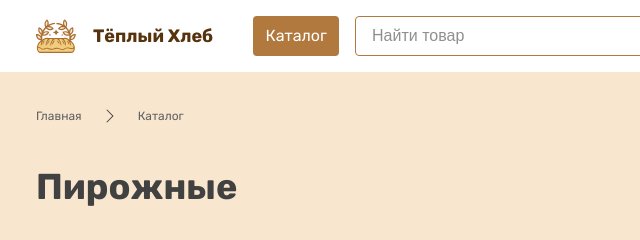
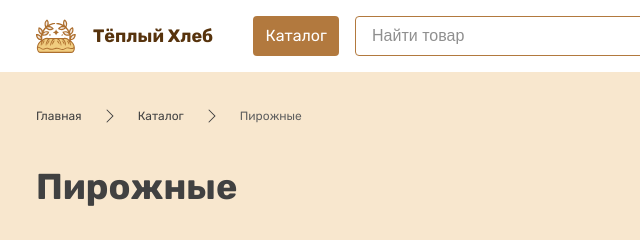
Before and after one commit to pixelslogic/bakery, a website built with Vite: page source/filter.html in a window 1280 px wide. Shown: the top 240 px of the page, 0-640 px from the left. Built offline with nearby package versions, Linux system fonts and the light colour scheme.

Commit message:
feat: add change category

```diff
--- a/source/filter.html
+++ b/source/filter.html
@@ -4,7 +4,7 @@
   <meta charset="UTF-8">
   <meta name="viewport" content="width=device-width, initial-scale=1.0">
   <title>Тёплый Хлеб</title>
-  <meta name="description" content="Онлайн магазин пекарни Тёплый Хлеб">
+  <meta name="description" content="Каталог товаров пекарни Тёплый Хлеб">
   <link rel="icon" href="assets/favicon.ico">
   <link rel="icon" type="image/png" sizes="32x32" href="./assets/favicon/favicon-32x32.png">
   <link rel="apple-touch-icon" sizes="180x180" href="./assets/favicon/apple-touch-icon.png">
@@ -21,16 +21,13 @@
             <svg class="logo__svg" width="40" height="35">
               <use href="./assets/images/icon/sprite.svg#logo"></use>
             </svg>
-            <span class="logo__text">
-              Тёплый Хлеб
-            </span>
+            <span class="logo__text">Тёплый Хлеб</span>
           </a>
 
           <button class="catalog-btn button" type="button" aria-label="catalog button">
             <svg class="catalog-btn__svg catalog-btn__svg--open" width="24" height="24">
               <use href="./assets/images/icon/sprite.svg#burger"></use>
             </svg>
-
             <svg class="catalog-btn__svg catalog-btn__svg--close" width="24" height="24">
               <use href="./assets/images/icon/sprite.svg#burger-close"></use>
             </svg>
@@ -133,15 +130,19 @@
   <main class="main">
     <div class="container">
       <div class="catalog__nav">
-        <span class="catalog__text">Главная</span>
+        <a class="catalog__text" href="index.html">Главная</a>
         <svg class="catalog__svg" width="24" height="24">
           <use href="./assets/images/icon/sprite.svg#arrow"></use>
         </svg>
-        <span class="catalog__text">Каталог</span>
+        <a class="catalog__text" href="index.html#catalog">Каталог</a>
+        <svg class="catalog__svg" width="24" height="24">
+          <use href="./assets/images/icon/sprite.svg#arrow"></use>
+        </svg>
+        <span class="catalog__text" id="breadcrumb-category">Категория</span>
       </div>
 
       <section class="filter">
-        <h2 class="filter__title title">Пирожные</h2>
+        <h2 class="filter__title title" id="category-title">Загрузка...</h2>
         <div class="filter__categories">
           <button class="filter__category-btn filter__category-btn--active" data-category="our-production">
             <span>Товары нашего производства</span>
@@ -204,38 +205,35 @@
           </form>
 
           <div class="card__wrapper-two">
+            <!-- Сетка товаров -->
             <ul class="card__list" id="products-list">
               <li class="card__item">
                 <p>Загрузка товаров...</p>
               </li>
             </ul>
+
             <button class="card__show-btn" type="button">Показать ещё</button>
+
             <nav class="pagination" aria-label="Пагинация">
               <ul class="pagination__list">
                 <li class="pagination__item">
                   <button class="pagination__btn" type="button" aria-label="Первая страница" data-action="first">«</button>
                 </li>
-
                 <li class="pagination__item">
                   <button class="pagination__btn" type="button" aria-label="Предыдущая страница" data-action="prev">‹</button>
                 </li>
-
                 <li class="pagination__item">
                   <button class="pagination__btn pagination__btn--active" type="button" data-page="1">1</button>
                 </li>
-
                 <li class="pagination__item">
                   <button class="pagination__btn" type="button" data-page="2">2</button>
                 </li>
-
                 <li class="pagination__item">
                   <button class="pagination__btn" type="button" aria-current="page" data-page="3">3</button>
                 </li>
-
                 <li class="pagination__item">
                   <button class="pagination__btn" type="button" aria-label="Следующая страница" data-action="next">›</button>
                 </li>
-
                 <li class="pagination__item">
                   <button class="pagination__btn" type="button" aria-label="Последняя страница" data-action="last">»</button>
                 </li>
@@ -244,6 +242,7 @@
           </div>
         </div>
       </section>
+    </div>
   </main>
   <footer class="footer">
     <div class="container">
@@ -252,9 +251,7 @@
           <svg class="logo__svg" width="40" height="35">
             <use href="./assets/images/icon/sprite.svg#logo"></use>
           </svg>
-          <span class="logo__text">
-            Тёплый Хлеб
-          </span>
+          <span class="logo__text">Тёплый Хлеб</span>
         </a>
         <nav class="footer__nav">
           <ul class="footer-site">
```
